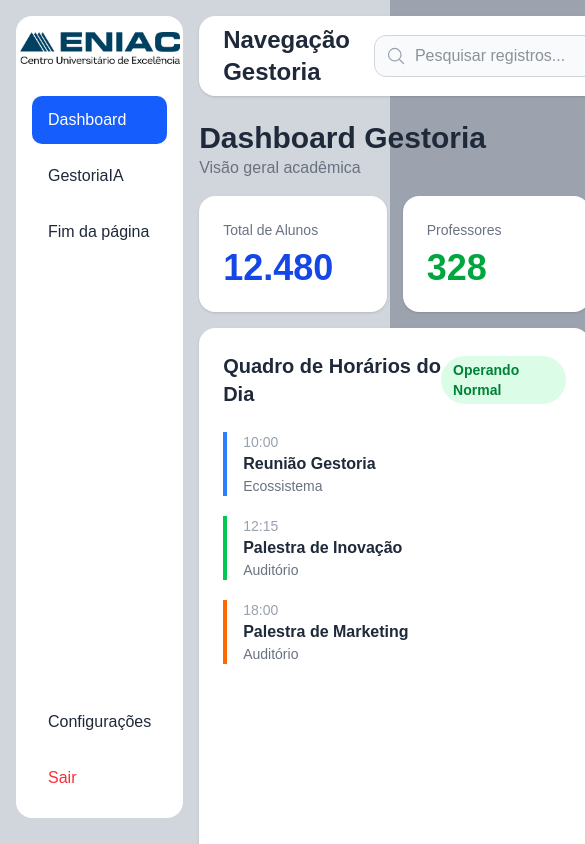
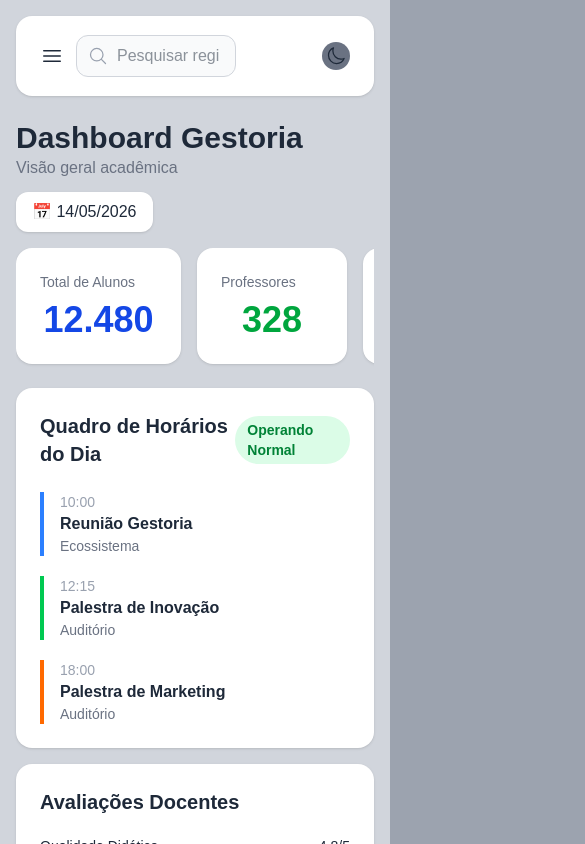
Before and after one commit to JoaoVitor5/FrontProject, a Next.js app: page /gestoria in a window 390 px wide. Shown: the top 844 px of the page, 585 px wide, since content can reach past the window. Built offline with nearby package versions, Linux system fonts and the light colour scheme.

Commit message:
primeira design para dispositivo móvel na tela Gestoria

```diff
--- a/components/pages/GestoriaPage.tsx
+++ b/components/pages/GestoriaPage.tsx
@@ -8,6 +8,8 @@ import {
   MagnifyingGlassIcon,
   MoonIcon,
   SunIcon,
+  Bars3Icon,
+  XMarkIcon,
 } from "@heroicons/react/24/outline";
 
 import { useState } from "react";
@@ -20,23 +22,40 @@ export default function GestoriaPage() {
 
     const router = useRouter();
 
+    const [menuOpen, setMenuOpen] = useState(false);
+
   return (
 
 <main
-  className={`flex min-h-screen transition-colors duration-300 ${
-    darkMode
-      ? "bg-gray-900"
-      : "bg-gray-300"
+  className={`md:flex min-h-screen transition-colors duration-300 ${
+    darkMode ? "bg-gray-900" : "bg-gray-300"
   }`}
 >
 
      {/* Sidebar */}
      <aside
-  className={`w-64 h-[95vh] sticky top-4 ml-4 rounded-2xl flex flex-col justify-between transition-colors duration-300 ${
+  className={`
+    fixed md:sticky
+    top-0 md:top-4
+    left-0
+    z-50
+    h-screen md:h-[calc(100vh-2rem)]
+    w-64
+    ml-0 md:ml-4
+    rounded-2xl
+    flex flex-col justify-between
+    transition-all duration-300
+    ${
+      menuOpen
+        ? "translate-x-0"
+        : "-translate-x-full md:translate-x-0"
+    }
+    ${
       darkMode
         ? "bg-gray-800 text-white"
         : "bg-white text-gray-800"
-  }`}
+    }
+  `}
 >
 
    {/* Parte superior */}
@@ -98,7 +117,7 @@ export default function GestoriaPage() {
 
 
 {/* Conteúdo do topo */}
-<section className="flex-1 p-4">
+<section className="flex-1 w-full p-4">
 
  {/* Topbar */}
 <header className={`h-20 rounded-2xl shadow-sm px-6 flex items-center justify-between mb-6 transition-colors duration-300 ${
@@ -108,10 +127,22 @@ export default function GestoriaPage() {
   }`}
 >
   {/* Lado esquerdo */}
-  <div className="flex items-center gap-6">
+  <div className="flex items-center gap-3 md:gap-6">
+
+{/* botão abrir topbar para dispositivos móveis */}
+<button
+  onClick={() => setMenuOpen(!menuOpen)}
+  className="md:hidden"
+>
+  {menuOpen ? (
+    <XMarkIcon className="w-6 h-6" />
+  ) : (
+    <Bars3Icon className="w-6 h-6" />
+  )}
+</button>
 
     {/* Título */}
-    <div>
+    <div className="hidden md:block">
       <h1 className="text-2xl font-bold">
         Navegação Gestoria
       </h1>
@@ -122,7 +153,7 @@ export default function GestoriaPage() {
       <input
         type="text"
         placeholder="Pesquisar registros..."
-        className={`w-72 pl-10 pr-4 py-2 rounded-xl border outline-none focus:border-blue-500 ${
+        className={`w-40 sm:w-60 md:w-72 pl-10 pr-4 py-2 rounded-xl border outline-none focus:border-blue-500 ${
   darkMode
     ? "bg-gray-700 border-gray-600 text-white"
     : "bg-gray-50 border-gray-300 text-gray-800"
@@ -137,7 +168,7 @@ export default function GestoriaPage() {
   </div>
 
   {/* Lado direito */}
-  <div className="flex items-center gap-5">
+  <div className="flex items-center gap-2 md:gap-5">
 
 {/* Ícones */}
 
@@ -152,11 +183,11 @@ export default function GestoriaPage() {
   )}
 </button>
 
-    <button className="text-xl cursor-pointer">
+    <button className="text-xl cursor-pointer hidden md:block">
       <BellIcon className="w-5 h-5" />
     </button>
 
-    <button className="text-xl cursor-pointer">
+    <button className="text-xl cursor-pointer hidden md:block">
       <Cog6ToothIcon className="w-5 h-5" />
     </button>
 
@@ -165,7 +196,7 @@ export default function GestoriaPage() {
   </header>
 
   {/* Topo da página */}
-  <div className="flex items-center justify-between mb-4">
+  <div className="flex flex-col gap-3 md:flex-row md:items-center md:justify-between mb-4">
 
     <div>
     <h1
@@ -188,23 +219,28 @@ export default function GestoriaPage() {
 
     {/* Data atual */}
 <div
-  className={`px-4 py-2 rounded-xl shadow transition-colors duration-300 ${
+  className={`
+    inline-flex w-fit items-center
+    px-4 py-2 rounded-xl shadow
+    transition-colors duration-300
+    ${
       darkMode
         ? "bg-gray-800 text-white"
         : "bg-white text-gray-800"
-  }`}
+    }
+  `}
 >
-
   📅 {new Date().toLocaleDateString("pt-BR")}
 </div>
 
   </div>
 
   {/* Cards do topo */}
-<div className="grid grid-cols-3 gap-4 mb-4">
+<div className="mb-4 overflow-x-auto">
+<div className="flex gap-4 min-w-max pb-2">
 
 <div
-  className={`p-6 rounded-2xl shadow transition-colors duration-300 ${
+  className={`min-w-[165px] md:min-w-0 md:flex-1 p-6 rounded-2xl shadow transition-colors duration-300 ${
     darkMode
       ? "bg-gray-800 text-white"
       : "bg-white text-gray-800"
@@ -218,13 +254,13 @@ export default function GestoriaPage() {
       Total de Alunos
     </p>
 
-    <h2 className="text-4xl font-bold text-blue-700 mt-2">
+    <h2 className="text-4xl font-bold text-blue-700 mt-2 text-center md:text-left">
       12.480
     </h2>
   </div>
 
   <div
-  className={`p-6 rounded-2xl shadow transition-colors duration-300 ${
+  className={`min-w-[150px] md:min-w-0 md:flex-1 p-6 rounded-2xl shadow transition-colors duration-300 ${
     darkMode
       ? "bg-gray-800 text-white"
       : "bg-white text-gray-800"
@@ -239,13 +275,13 @@ export default function GestoriaPage() {
       Professores
     </p>
 
-    <h2 className="text-4xl font-bold text-green-600 mt-2">
+    <h2 className="text-4xl font-bold text-green-600 mt-2 text-center md:text-left">
       328
     </h2>
   </div>
 
   <div
-  className={`p-6 rounded-2xl shadow transition-colors duration-300 ${
+  className={`min-w-[150px] md:min-w-0 md:flex-1 p-6 rounded-2xl shadow transition-colors duration-300 ${
     darkMode
       ? "bg-gray-800 text-white"
       : "bg-white text-gray-800"
@@ -260,19 +296,20 @@ export default function GestoriaPage() {
       Matérias
     </p>
 
-    <h2 className="text-4xl font-bold text-purple-600 mt-2">
+    <h2 className="text-4xl font-bold text-purple-600 mt-2 text-center md:text-left">
       452
     </h2>
   </div>
 
 </div>
+</div>
 
 {/* Área principal */}
-<div className="grid grid-cols-3 gap-4 mb-4">
+<div className="grid grid-cols-1 md:grid-cols-2 lg:grid-cols-3 gap-4 mb-4">
 
   {/* Quadro de horários do dia*/}
   <div
-  className={`col-span-2 rounded-2xl shadow p-6 transition-colors duration-300 ${
+  className={`col-span-1 lg:col-span-2 rounded-2xl shadow p-6 transition-colors duration-300 ${
     darkMode
       ? "bg-gray-800 text-white"
       : "bg-white text-gray-800"
@@ -469,7 +506,7 @@ export default function GestoriaPage() {
     >
 
   {/* Cabeçalho */}
-  <div className="flex items-center justify-between mb-6">
+  <div className="flex flex-col md:flex-row md:items-center md:justify-between gap-4 mb-6">
 
     <div>
       <h2
@@ -504,7 +541,7 @@ export default function GestoriaPage() {
   {/* Tabela */}
   <div className="overflow-x-auto">
 
-    <table className="w-full table-fixed">
+    <table className="min-w-[700px] w-full table-fixed">
 
       <thead>
 
```
Lines whose indentation alone changed are shown as unchanged.
